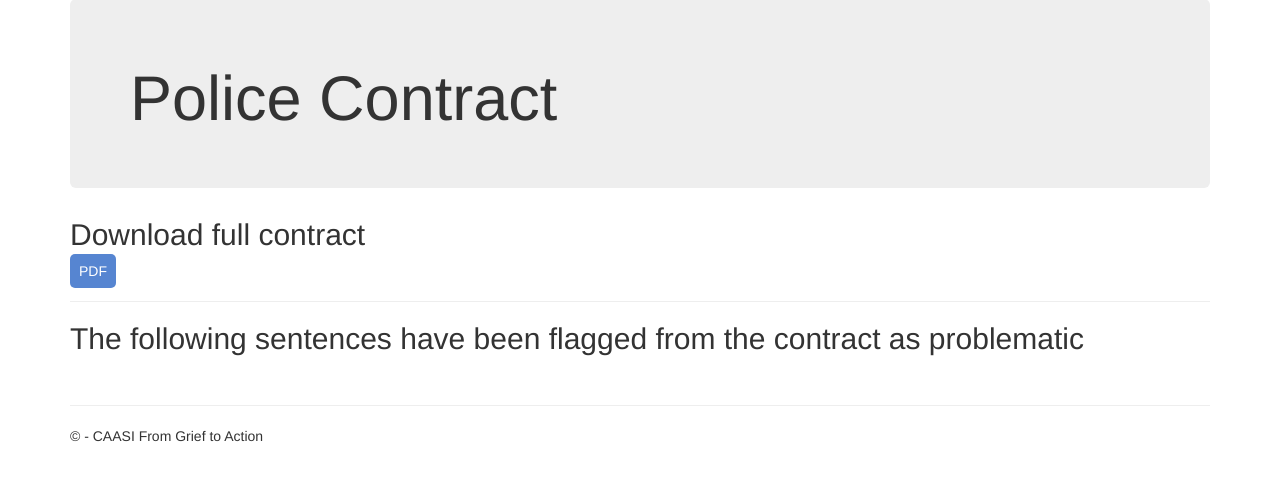
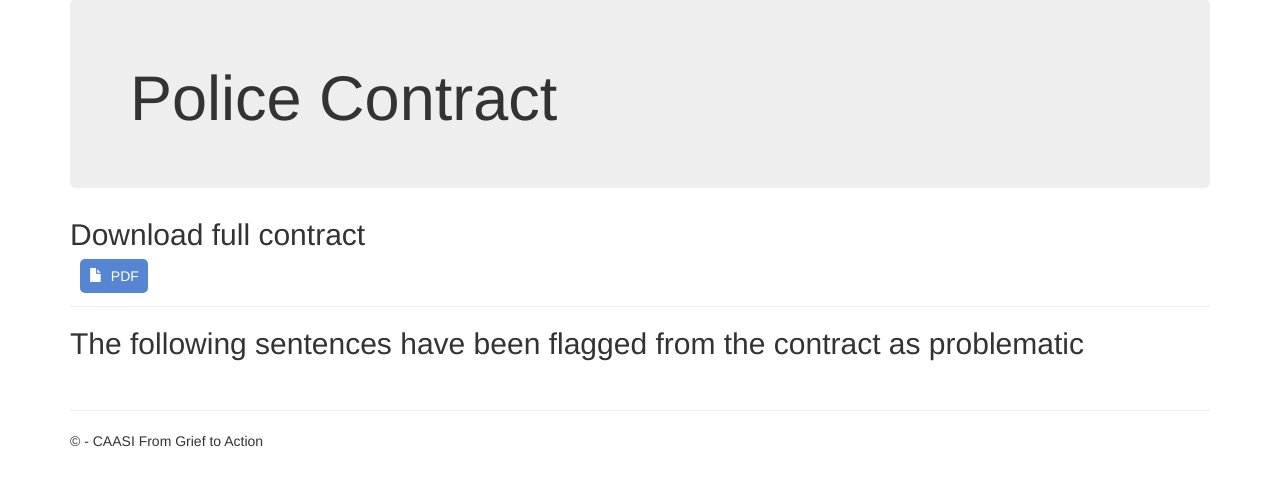
Before and after one commit to CAASI-G2A/g2a-website, a Django app: template PPUC/app/templates/app/view_location.html in a window 1280 px wide. Shown: the part 101-587 px from the top of the page. Run offline with Django 3.2, Linux system fonts and the light colour scheme; the template is opened without the code that fills it, so the values that code supplies are empty; some libraries are stand-ins or nearby versions.

Commit message:
Update view_location.html

```diff
--- a/PPUC/app/templates/app/view_location.html
+++ b/PPUC/app/templates/app/view_location.html
@@ -11,6 +11,7 @@
     padding: 9px;
     border-color:white;
     border-radius: 5px;
+    margin-left:10px;
   }
 
 
@@ -27,8 +28,8 @@
 </div>
 <div>
 
-	<h2>Download full contract</h2>
-	<a href="{% url 'download_pdf' location.id %}" class="dl" role="button">PDF</a>
+	<h2 style="padding-bottom:5px;">Download full contract </h2>
+	<a href="{% url 'download_pdf' location.id %}" class="dl" role="button"><span class="glyphicon glyphicon glyphicon-file"></span> &nbsp;PDF</a>
   <hr class="my-4">
 <!-- Modal -->
     <div class="modal fade" id="modal" tabindex="-1" role="dialog" aria-labelledby="myModalLabel" aria-hidden="true">
```
